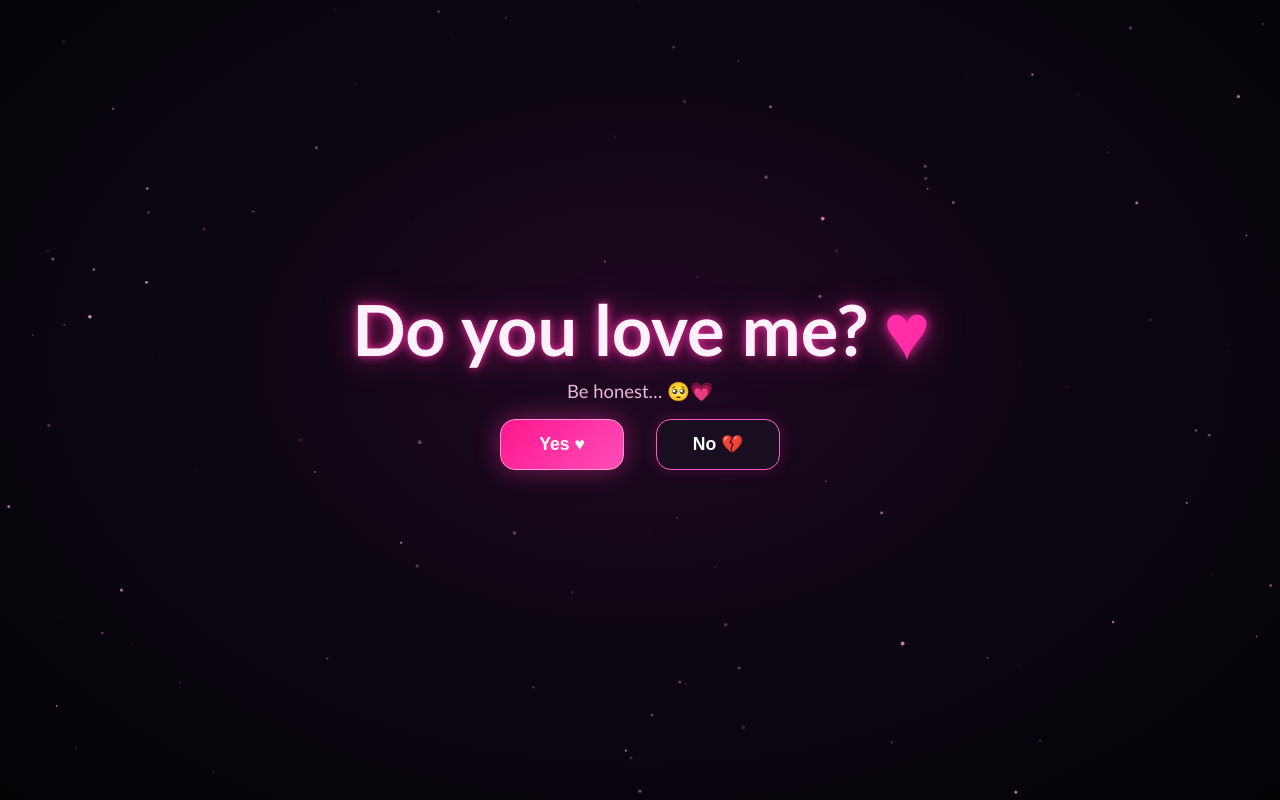
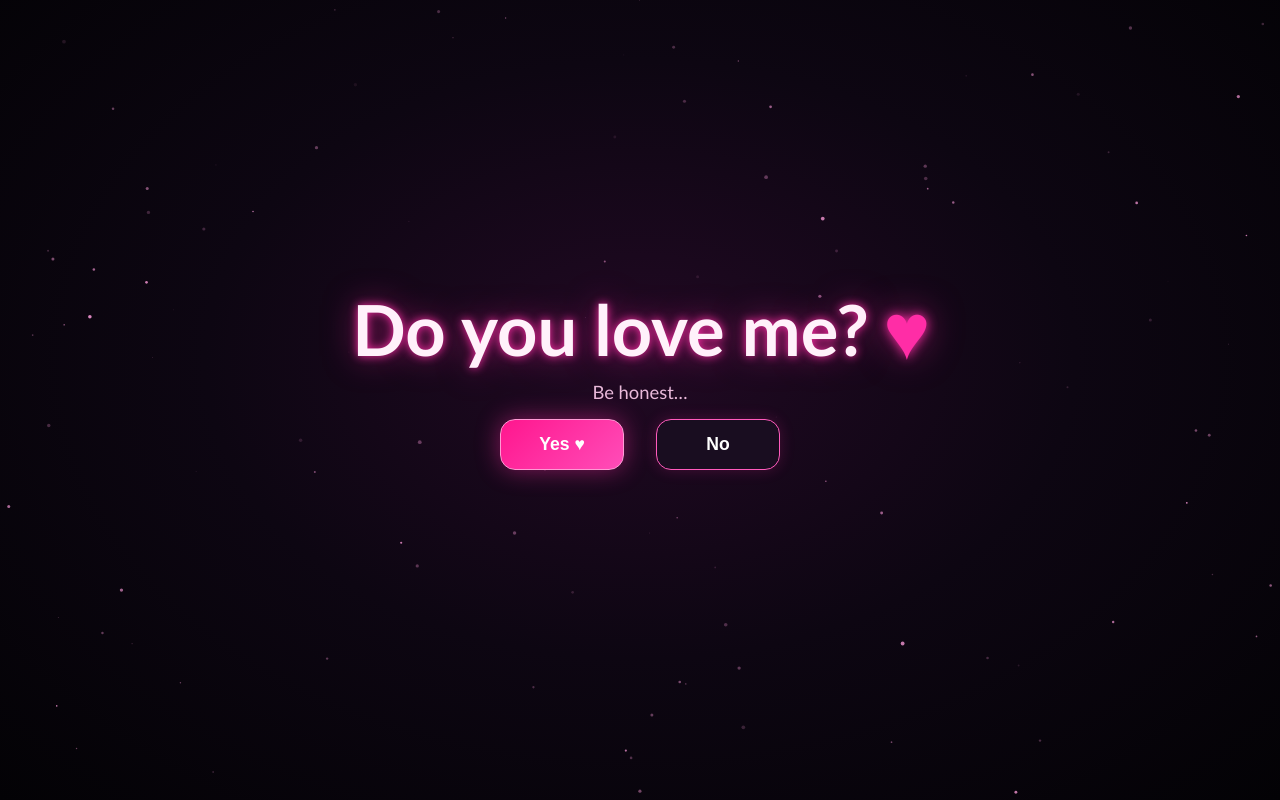
Before and after one commit to abusaud11/deema-game, a plain HTML site: page index.html in a window 1280 px wide. Drawn offline with Linux system fonts and the light colour scheme.

Commit message:
Update index.html

```diff
--- a/index.html
+++ b/index.html
@@ -63,10 +63,10 @@
 <main class="card">
   <section id="questionPanel">
     <h1>Do you love me? <span class="tiny-heart">♥</span></h1>
-    <p class="subtitle">Be honest… 🥺💗</p>
+    <p class="subtitle">Be honest… </p>
     <div class="buttons" id="buttonArea">
       <button id="yes" type="button">Yes ♥</button>
-      <button id="no" type="button">No 💔</button>
+      <button id="no" type="button">No </button>
     </div>
     <p class="tease" id="tease" aria-live="polite"></p>
   </section>
```
